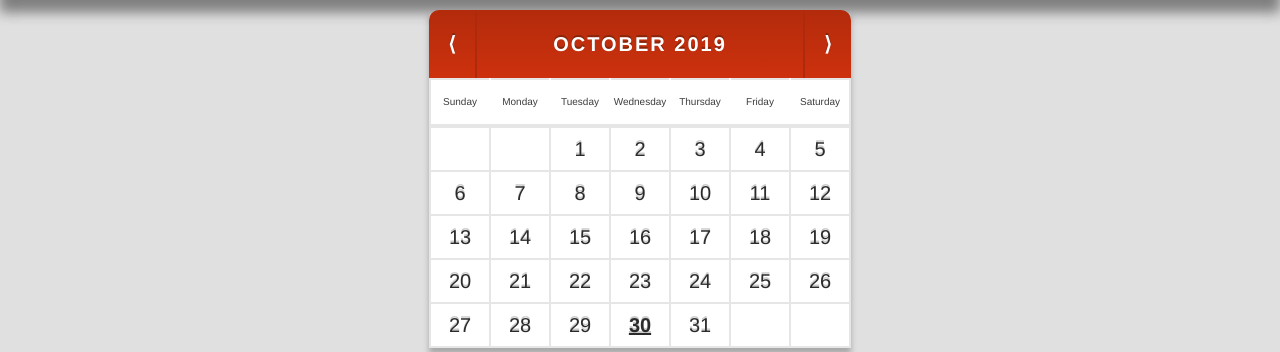
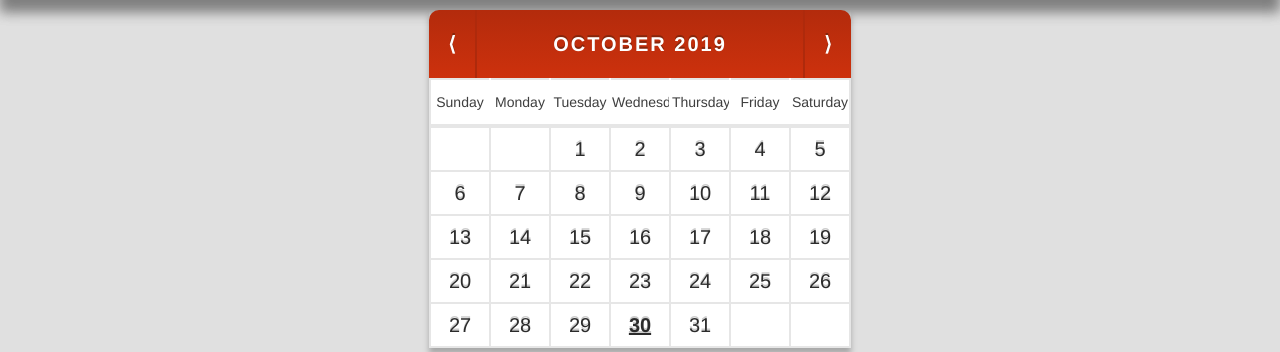
Before and after one commit to zabski/my-calendar, a PHP site: page /index.php in a window 1280 px wide. Shown: the part 52-404 px from the top of the page. Run offline with PHP 8.4, Linux system fonts and the light colour scheme; some libraries are stand-ins or nearby versions.

Commit message:
weekdays

```diff
--- a/calendar2.css
+++ b/calendar2.css
@@ -136,8 +136,10 @@ body {
 #cal #days td {
     height:42px;
     line-height: 42px;
+    max-width: 60px;
+    overflow:hidden;
     /*text-transform:uppercase; */
-    font-size:50%;
+    font-size:70%;
     color:#3e3e3e;
 }
 #cal #days td:not(:last-child) {
```
